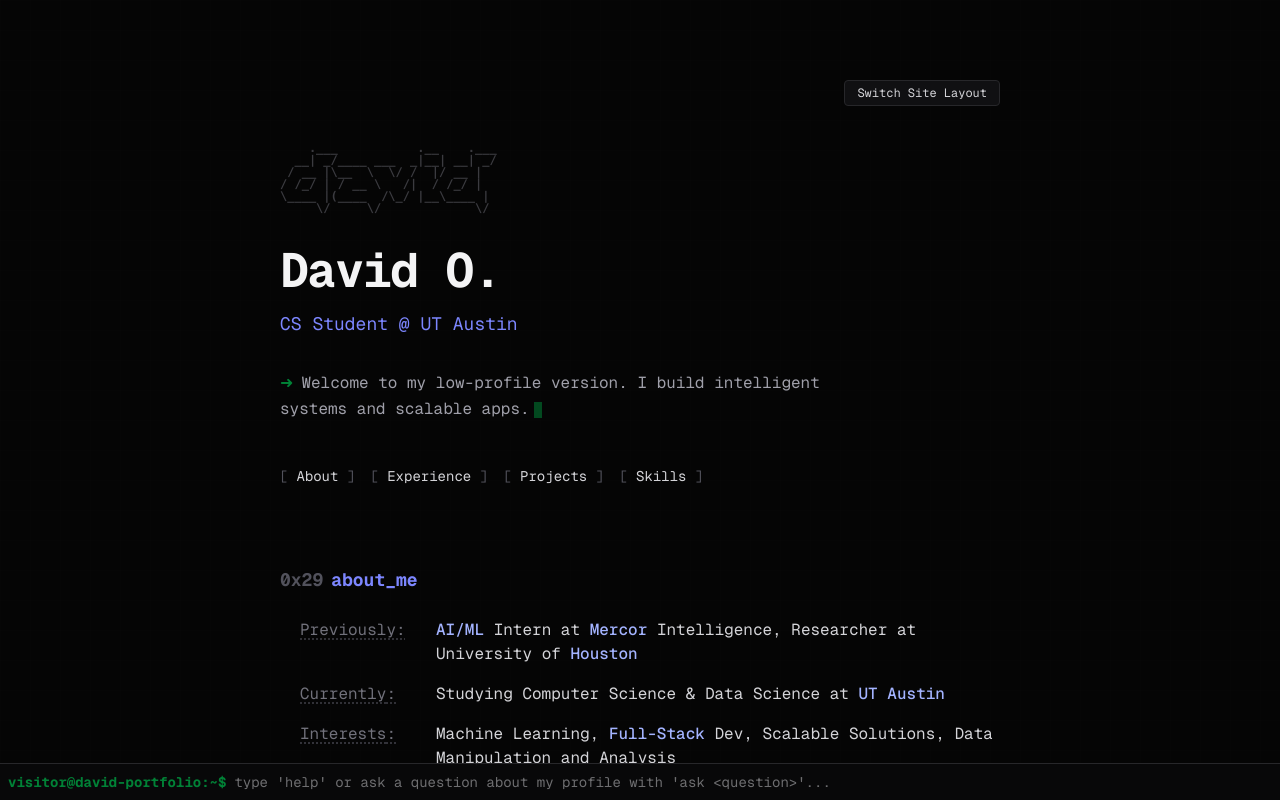
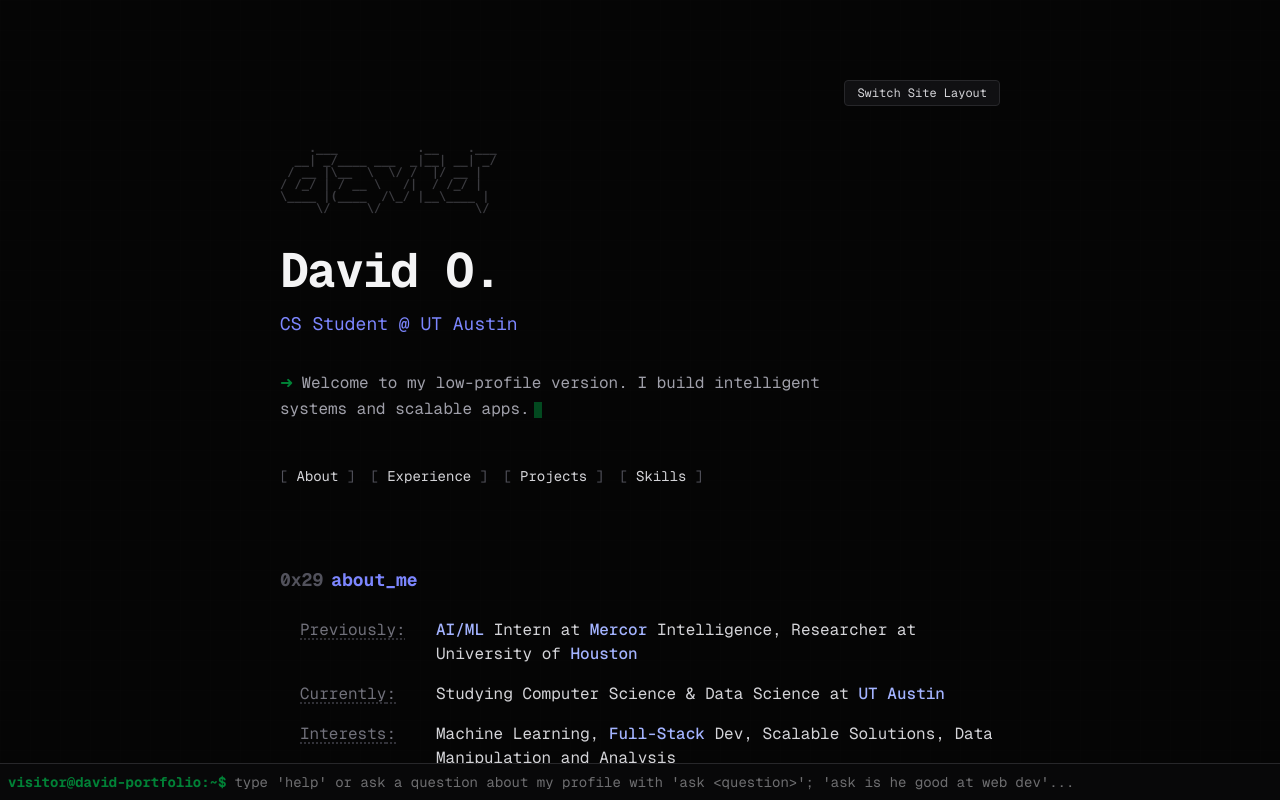
Before and after one commit to spinkicks/portfolio, a Next.js app: page / in a window 1280 px wide. Both pictures are taken after a click on the button "Switch Site Layout". Shown: the top 800 px of the page. Built offline with nearby package versions, Linux system fonts and the light colour scheme.

Commit message:
add better example comment for terminal

```diff
--- a/app/components/AltSite.tsx
+++ b/app/components/AltSite.tsx
@@ -308,7 +308,7 @@ const CommandInput = ({
         className={`bg-transparent border-none outline-none text-zinc-300 flex-1 font-mono ${
           isLoading ? "opacity-50 cursor-wait" : ""
         }`}
-        placeholder={isLoading ? "processing..." : "type 'help' or ask a question about my profile with 'ask <question>'..."}
+        placeholder={isLoading ? "processing..." : "type 'help' or ask a question about my profile with 'ask <question>'; 'ask is he good at web dev'..."}
         autoFocus
       />
     </form>
```
